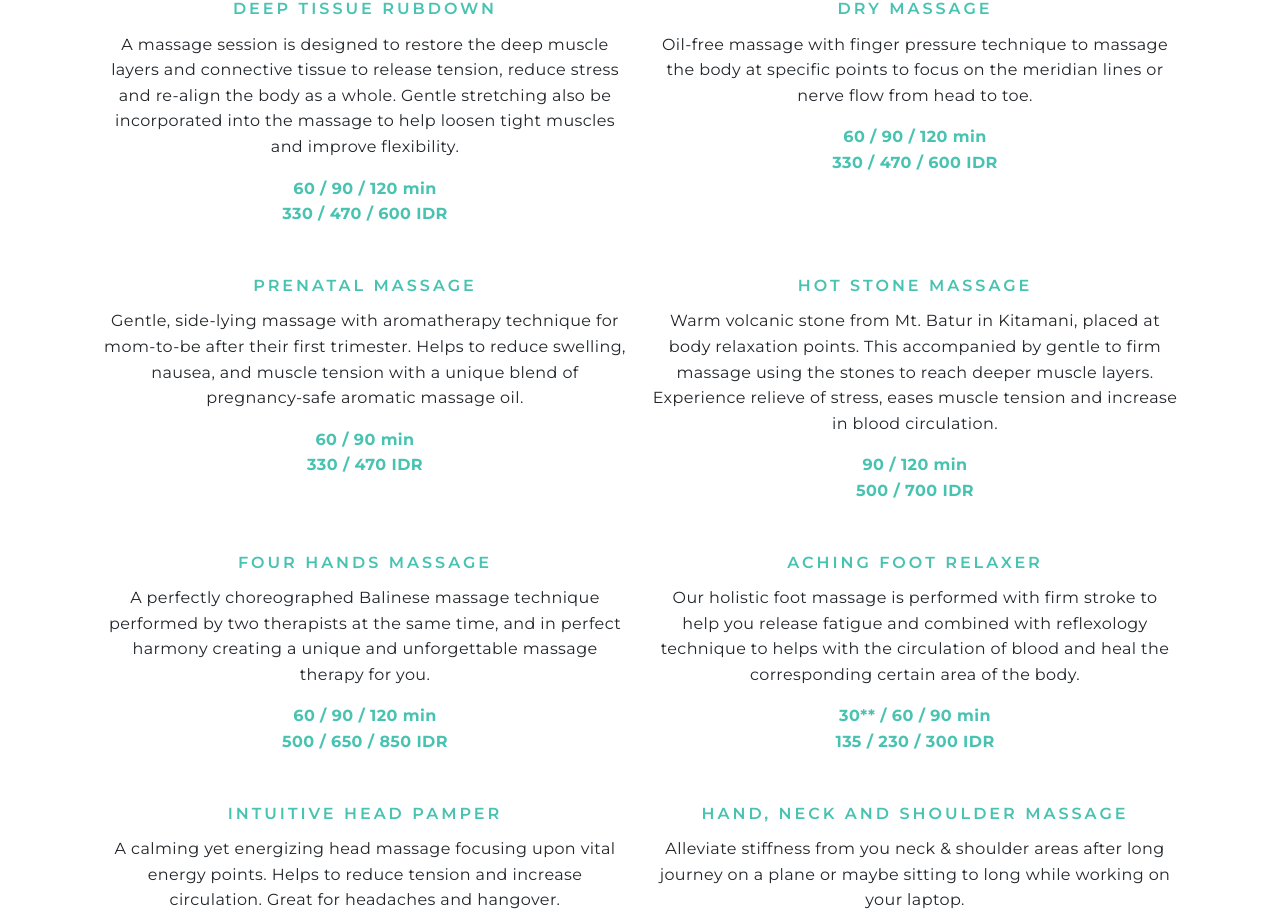
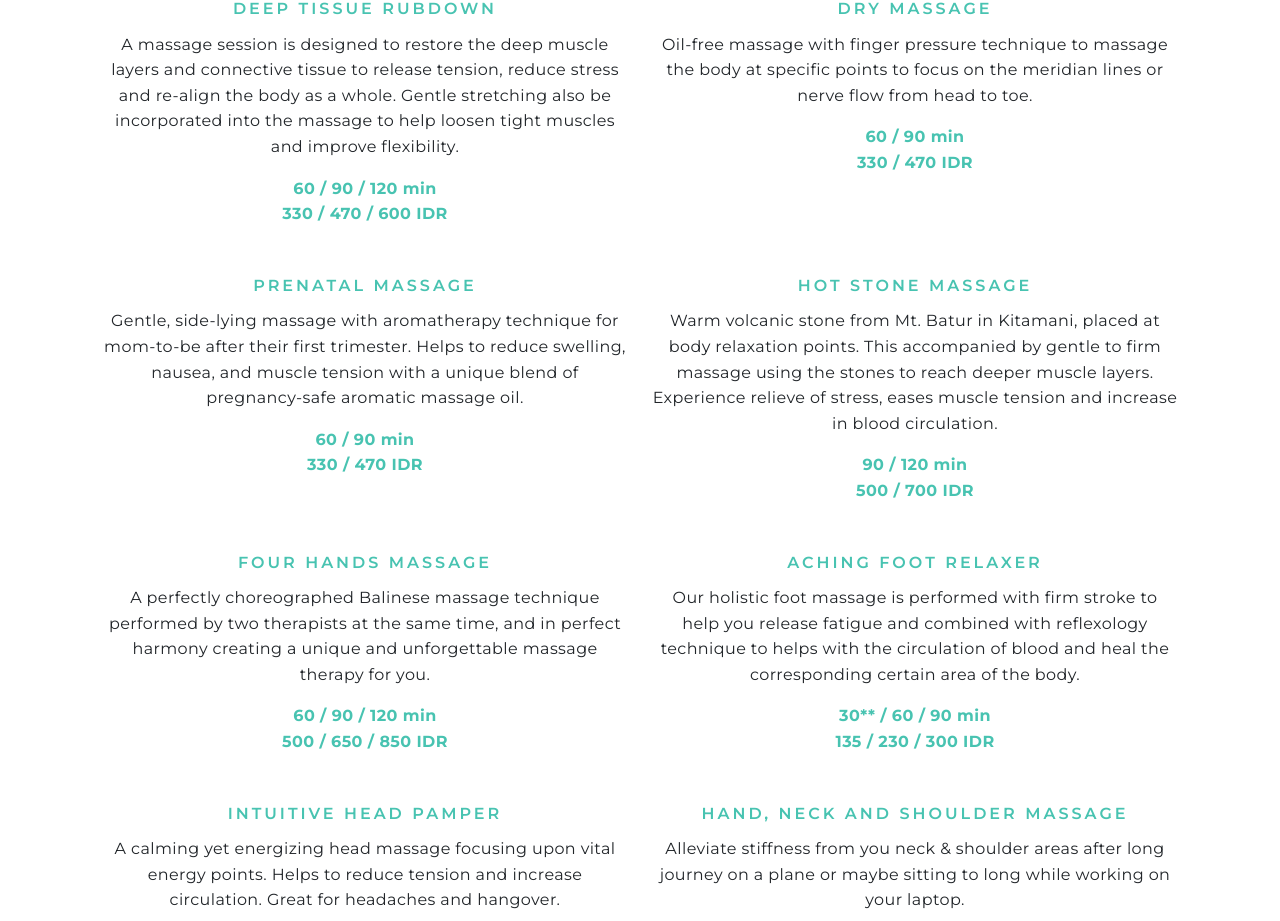
Before and after one commit to aldipee/redayspa, a Next.js app: page /treatment-menu in a window 1280 px wide. Shown: the part 1297-2218 px from the top of the page. Built offline with nearby package versions, Linux system fonts and the light colour scheme.

Commit message:
change menu prices

```diff
--- a/pages/treatment-menu.js
+++ b/pages/treatment-menu.js
@@ -279,9 +279,9 @@ export default function Home() {
                           meridian lines or nerve flow from head to toe.
                         </p>
                         <p className="font-bold green">
-                          60 / 90 / 120 min
+                          60 / 90 min
                           <br />
-                          330 / 470 / 600 IDR
+                          330 / 470 IDR
                         </p>
                       </div>
                       <div className="col-sm-6 mb30 mt-0 text-center">
@@ -761,11 +761,11 @@ export default function Home() {
                           <p className="font-bold green">
                             Nail Polish only (hands/feet)
                             <br />
-                            30 min / 120 IDR
+                            30 min / 130 IDR
                             <br />
                             Gel Polish only (hands/feet)
                             <br />
-                            30 min / 150 IDR
+                            30 min / 180 IDR
                             <br />
                             Gel Polish removal (hands/feet)
                             <br />
```
